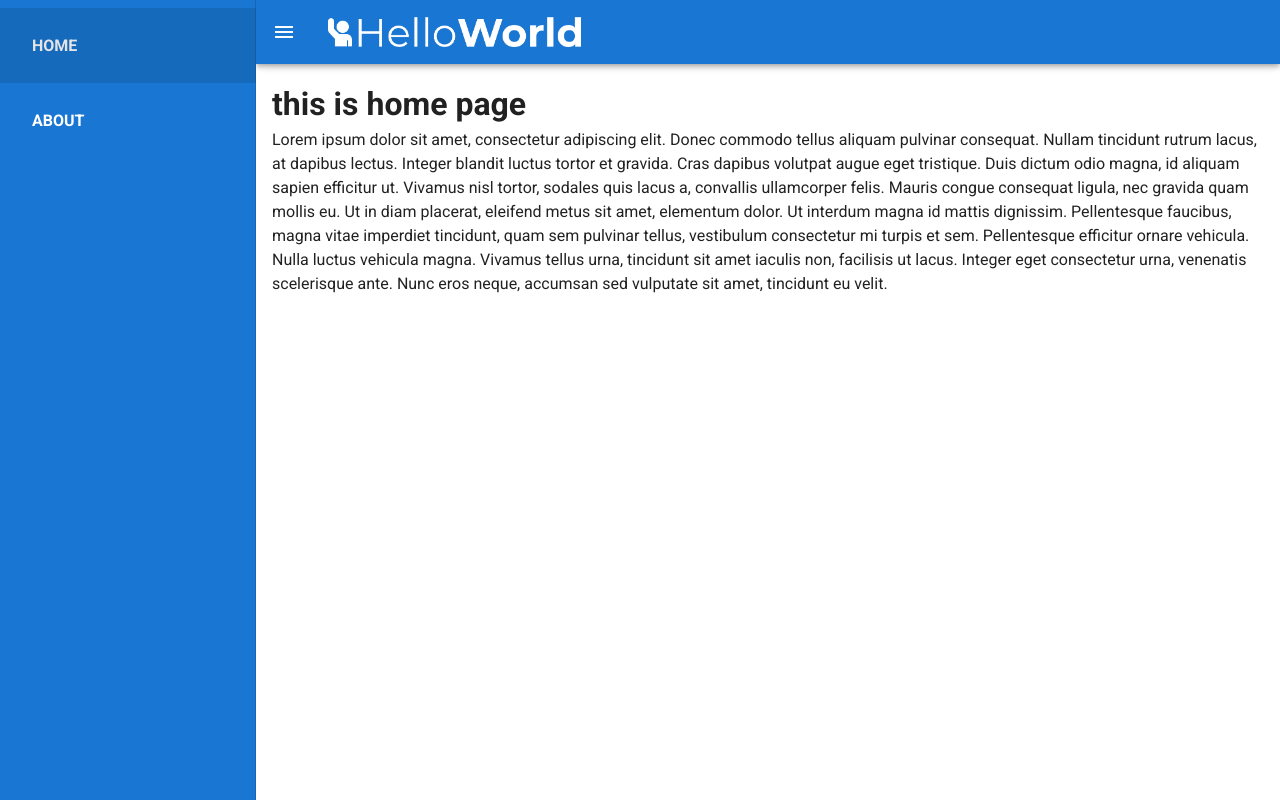
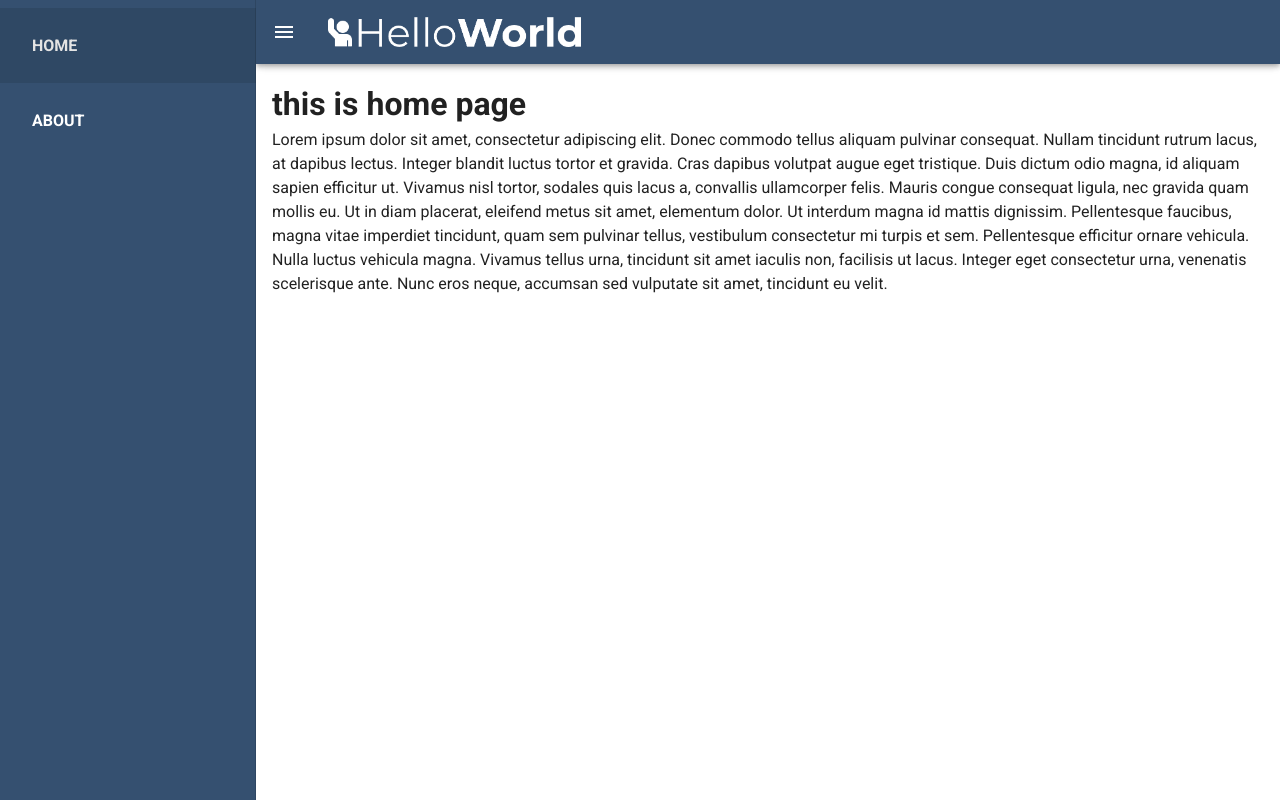
Before and after one commit to JackyLiangSilk/vueproject, a Vue app: page / in a window 1280 px wide. Both pictures are taken after a click on the button 28 px from the left and 32 px from the top of the page. Built offline with nearby package versions, Linux system fonts and the light colour scheme.

Commit message:
add theme color

```diff
--- a/src/components/TopNav.vue
+++ b/src/components/TopNav.vue
@@ -1,16 +1,15 @@
 <template>
 	<div>
-		<v-app-bar class="top-nav d-flex"
+		<v-app-bar class="top-nav d-flex primary"
 		app
 		dark
-		fixed
-		color="primary">
+		fixed>
 			<v-app-bar-nav-icon @click="menu = !menu"></v-app-bar-nav-icon>
 			<v-toolbar-title>
 				<img :src="logo" height="30px" class="d-block">
 			</v-toolbar-title>
 		</v-app-bar>
-		<v-navigation-drawer app v-model="menu" color="primary">
+		<v-navigation-drawer app v-model="menu" class="primary">
 			<!-- <div class="header-link" v-for="(link, index) in headerLinks" :key="index">
 				<router-link
 				class="pa-4 d-block white--text text-decoration-none text-uppercase font-weight-bold"
--- a/src/plugins/vuetify.js
+++ b/src/plugins/vuetify.js
@@ -4,4 +4,28 @@ import Vuetify from 'vuetify/lib';
 Vue.use(Vuetify);
 
 export default new Vuetify({
+	theme: {
+		light: true,
+		themes: {
+			light: {
+				primary: '#355070',
+				secondary: '#6D597A',
+				accent: '#EAAC8B',
+				error: '#ff2200',
+				info: '#44A6A6',
+				success: '#E56B6F',
+				warning: '#FFC107',
+			},
+			dark: {
+				primary: '#355070',
+				secondary: '#6D597A',
+				accent: '#EAAC8B',
+				error: '#ff2200',
+				info: '#44A6A6',
+				success: '#E56B6F',
+				warning: '#FFC107',
+			}
+		}
+	}
 });
+/* Color Theme Swatches in Hex */
```
